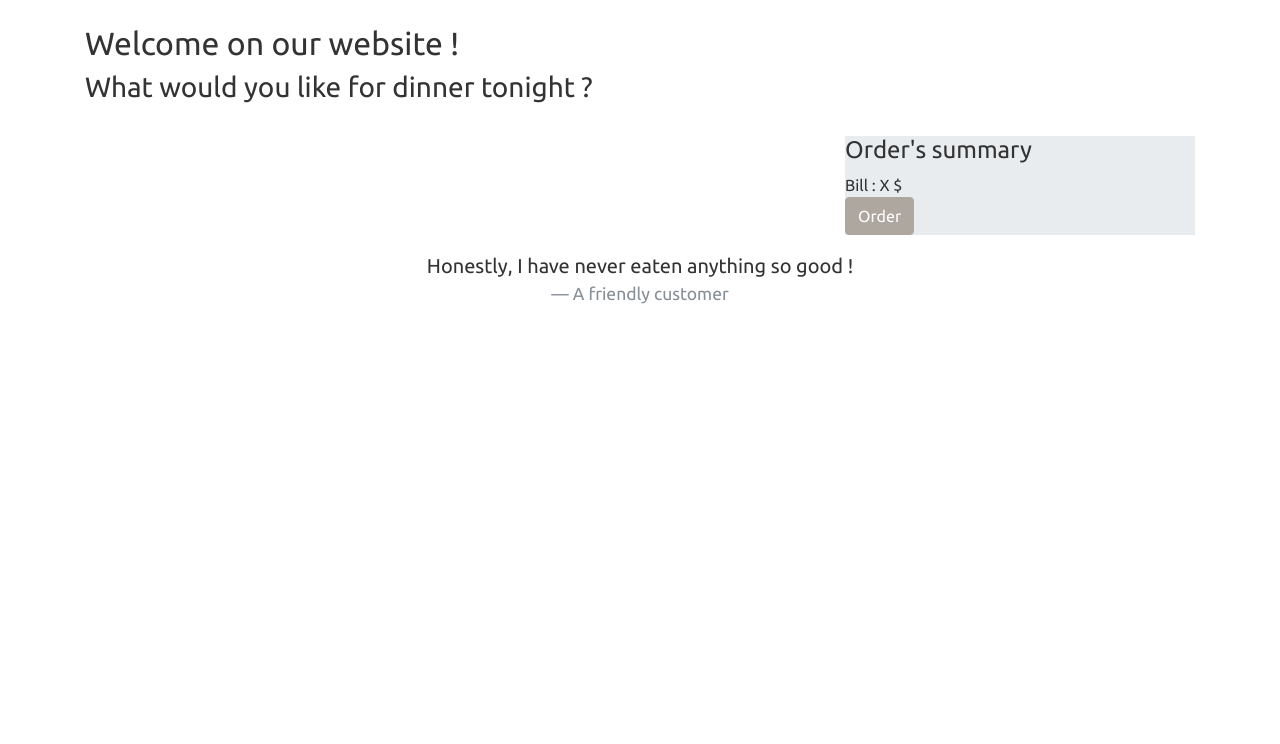
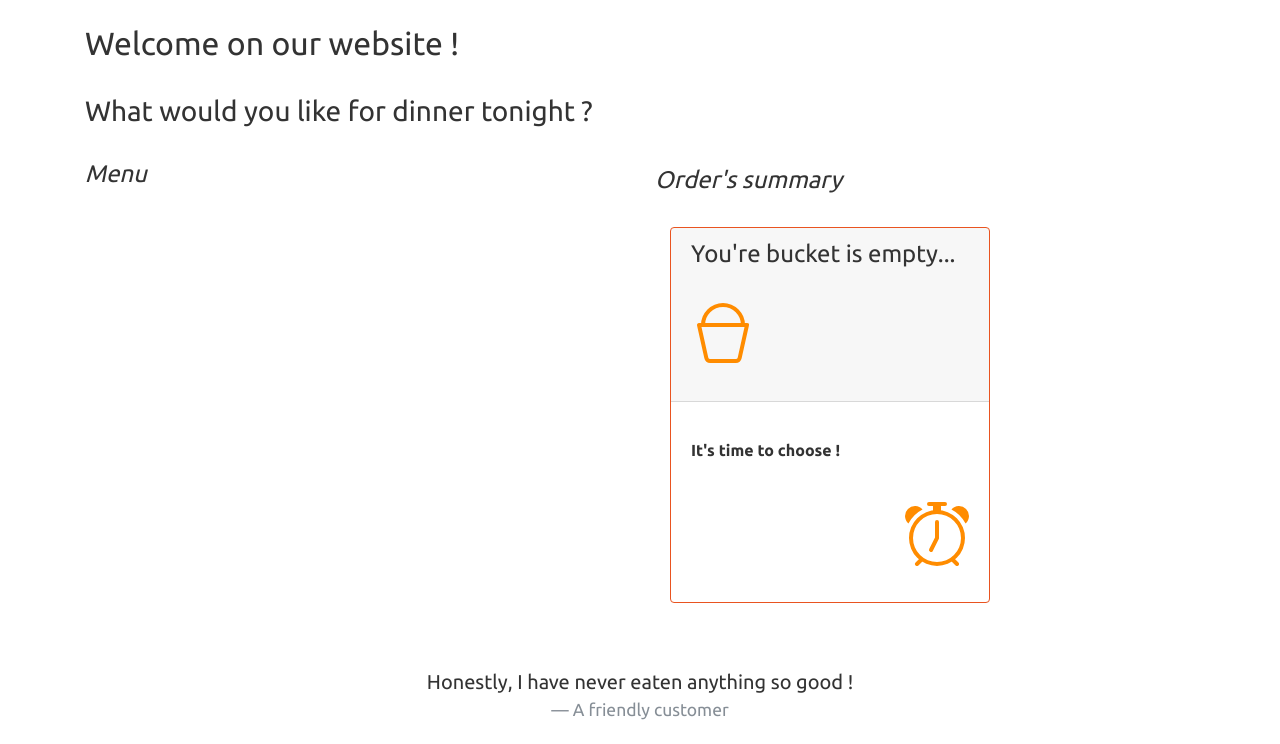
Before and after one commit to QuentinQuero/pizzeria, a Symfony app: template templates/home/home.html.twig in a window 1280 px wide. Shown: the part 56-800 px from the top of the page. Run offline with Twig, Linux system fonts and the light colour scheme; the template is opened without the code that fills it, so the values that code supplies are empty; some libraries are stand-ins or nearby versions.

Commit message:
V4 et je suis presque en week-end !

```diff
--- a/src/Controller/HomeController.php
+++ b/src/Controller/HomeController.php
@@ -47,7 +47,7 @@ class HomeController extends AbstractController
         ]);
     }
 
-   public function add ($id, SessionInterface $session)
+   public function add($id, SessionInterface $session)
     {
         $pizzaToCart = $session->get('pizzaToCart', []);
 
--- a/templates/home/home.html.twig
+++ b/templates/home/home.html.twig
@@ -1,49 +1,95 @@
 {% extends 'base.html.twig' %}
+{% set totalPrice = 0 %}
 
 {% block body %}
     <div class="container">
     <br>
     <h2> Welcome on our website ! </h2>
-        <h3> What would you like for dinner tonight ? </h3>
-        <div class="row">
-            <div class="col-lg-8 col-md-10 mx-auto">
-                </div>
+    <div class="row row-cols-2">
+        <div class="col">
         <br>
-                    <div class="col-8">
+        <h3> What would you like for dinner tonight ?</h3>
+        <br>
+            <h4><em>Menu</em></h4>
+            <div class="col">
             <br>
             {% for pizza in pizzas %}
-
                 <div class="card border-primary mb-3" style="max-width: 20rem;">
                     <div class="card-body">
                     <h4 class="card-title">{{ pizza.name }}</h4>
                         <img class= "imagepizza" src= "pizzapourmenu.jpg" alt = "Pizza"
                         data-toggle="tooltip" title=" {% for ingredient in pizza.ingredients %} {{ ingredient.name | capitalize}} {% endfor %}"</img>
-                                    <p class="card-text"></p>
-                                <a href = "{{ path('add', {'id': pizza.id}) }}" class="btn-group-vertical">
+                        <p class="card-text">
+                        <a href = "{{ path('add', {'id': pizza.id}) }}" class="btn-group-vertical"> <br>
                         <button type="button" class="btn btn-primary">Add for {{ pizza.price}} $ per pizza</button>
                         </a>
+                        </p>
+                    </div>
+                </div>
+            {% endfor %}
             </div>
         </div>
 
+        <div class="col">
+        <br>
+        <br>
+        <br>
+        <br>
+            <h4><em>Order's summary</em></h4>
+            <div class="col">
+            <br>
+                {% if order is not empty %}
+                <div class="card border-primary mb-3" style="max-width: 20rem;">
+                    <div class="card-header"><h4>For the moment, you have chosen...</h4><br>
+                    <svg class="bi bi-bucket-fill" color ="darkorange" width="4em" height="4em" viewBox="0 0 16 16" fill="currentColor" xmlns="http://www.w3.org/2000/svg">
+                        <path fill-rule="evenodd" d="M8 1.5A4.5 4.5 0 003.5 6h-1a5.5 5.5 0 1111 0h-1A4.5 4.5 0 008 1.5z" clip-rule="evenodd"/>
+                        <path fill-rule="evenodd" d="M1.61 5.687A.5.5 0 012 5.5h12a.5.5 0 01.488.608l-1.826 8.217a1.5 1.5 0 01-1.464 1.175H4.802a1.5 1.5 0 01-1.464-1.175L1.512 6.108a.5.5 0 01.098-.42z" clip-rule="evenodd"/>
+                    </svg><br><br></div>
+                        <div class="card-body">
+                            <p class="card-text">
+                                {% for element in order %}
+                                <br>
+                                    <form action="/cart" name="sentMessage" method="post" novalidate>
+                                    <input type="text" id="element.quantity" name="element.quantity" value ={{ element.quantity }} style='width:20px; text-align:center;'>
+                                    {% set pizzaPrice = element.pizza.price * element.quantity %}
+                                    {{ element.pizza.name }} ({{ element.pizza.price }}$ each) &nbsp; = &nbsp; {{ pizzaPrice }}$
+                                    {% set totalPrice = totalPrice + pizzaPrice %}
+                                    </form>
                                 {% endfor %}
+                                </p><br>
+                            {% else %}
+                            <div class="card border-primary mb-3" style="max-width: 20rem;">
+                            <div class="card-header"><h4>You're bucket is empty...</h4><br>
+                            <svg class="bi bi-bucket" color ="darkorange" width="4em" height="4em" viewBox="0 0 16 16" fill="currentColor" xmlns="http://www.w3.org/2000/svg">
+                                <path fill-rule="evenodd" d="M8 1.5A4.5 4.5 0 003.5 6h-1a5.5 5.5 0 1111 0h-1A4.5 4.5 0 008 1.5z" clip-rule="evenodd"/>
+                                <path fill-rule="evenodd" d="M1.61 5.687A.5.5 0 012 5.5h12a.5.5 0 01.488.608l-1.826 8.217a1.5 1.5 0 01-1.464 1.175H4.802a1.5 1.5 0 01-1.464-1.175L1.512 6.108a.5.5 0 01.098-.42zm1.013.813l1.691 7.608a.5.5 0 00.488.392h6.396a.5.5 0 00.488-.392l1.69-7.608H2.624z" clip-rule="evenodd"/>
+                            </svg><br><br></div>
+                                <div class="card-body">
+                            <p class="card-text">
+                            <p><strong>It's time to choose !</strong></p><br>
+                            <p class="float-right">
+                            <svg class="bi bi-alarm" width="4em" height="4em" color ="darkorange" viewBox="0 0 16 16" fill="currentColor" xmlns="http://www.w3.org/2000/svg">
+                                <path fill-rule="evenodd" d="M8 15A6 6 0 108 3a6 6 0 000 12zm0 1A7 7 0 108 2a7 7 0 000 14z" clip-rule="evenodd"/>
+                                <path fill-rule="evenodd" d="M8 4.5a.5.5 0 01.5.5v4a.5.5 0 01-.053.224l-1.5 3a.5.5 0 11-.894-.448L7.5 8.882V5a.5.5 0 01.5-.5z" clip-rule="evenodd"/>
+                                <path d="M.86 5.387A2.5 2.5 0 114.387 1.86 8.035 8.035 0 00.86 5.387zM11.613 1.86a2.5 2.5 0 113.527 3.527 8.035 8.035 0 00-3.527-3.527z"/>
+                                <path fill-rule="evenodd" d="M11.646 14.146a.5.5 0 01.708 0l1 1a.5.5 0 01-.708.708l-1-1a.5.5 0 010-.708zm-7.292 0a.5.5 0 00-.708 0l-1 1a.5.5 0 00.708.708l1-1a.5.5 0 000-.708zM5.5.5A.5.5 0 016 0h4a.5.5 0 010 1H6a.5.5 0 01-.5-.5z" clip-rule="evenodd"/>
+                                <path d="M7 1h2v2H7V1z"/>
+                            </svg>
+                            </p>
+                            {% endif %}
+                            <div style = "text-align:right">
+                            {% if order is not empty %}
+                            Bill : {{ totalPrice }}$
+                            </div><br>
+                            <div>
+                            <a href="#" class="card-link"><strong>Order</strong></a>
                             </div>
-
-                    <div class="col-4">
-                        <div class="bg-light">
-
-                            <h4>Order's summary</h4>
-
-                            <div>Bill : X $</div>
-
-                            <form action="/home" name="sentMessage" id="contactForm" method="post" novalidate>
-                                <div class="form-group">
-                                    <button class="btn btn-secondary" id="validateCart" name ='validateCart'>Order</button>
-                                </div>
-                            </form>
-
+                            {% endif %}
                         </div>
                     </div>
                 </div>
             </div>
+        <br><br>
+    </div>
     </div>
 {% endblock %}
```
Also changed, not shown: templates/cart/cart.html.twig (line endings or trailing spaces). Lines whose indentation alone changed are shown as unchanged.
